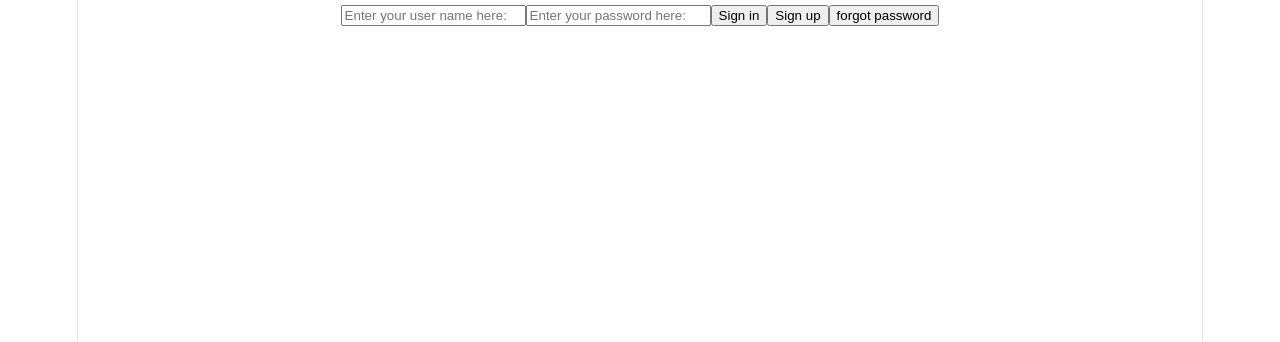
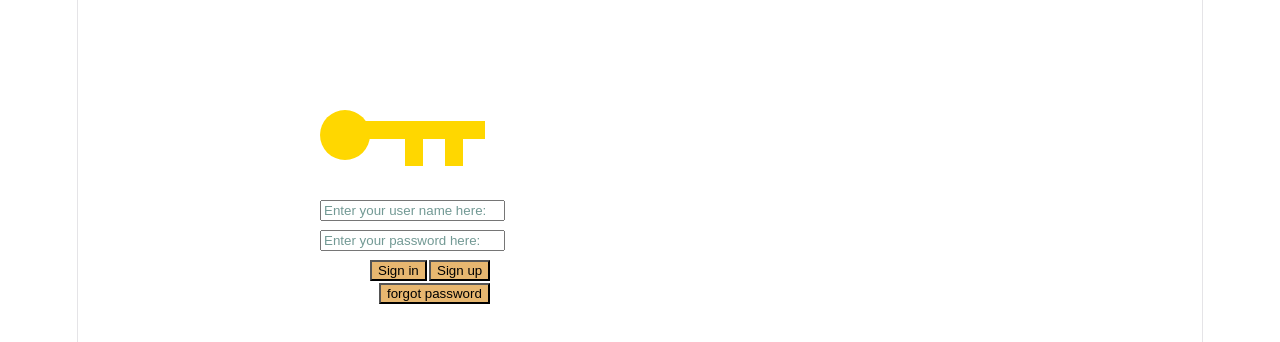
Before and after one commit to datpro1234567/PROJECT-EA, a React app in the folder FRONTEND/: page / in a window 1280 px wide. Shown: the top 342 px of the page. Built offline with nearby package versions, Linux system fonts and the light colour scheme; the HTML template or start-up script is replaced by a standard one.

Commit message:
v1.2 content: decorate frontend by create css file and import it to jsx file in FRONEND/src

```diff
--- a/FRONTEND/src/App.css
+++ b/FRONTEND/src/App.css
@@ -1,184 +1,91 @@
-.counter {
-  font-size: 16px;
-  padding: 5px 10px;
-  border-radius: 5px;
-  color: var(--accent);
-  background: var(--accent-bg);
-  border: 2px solid transparent;
-  transition: border-color 0.3s;
-  margin-bottom: 24px;
-
-  &:hover {
-    border-color: var(--accent-border);
-  }
-  &:focus-visible {
-    outline: 2px solid var(--accent);
-    outline-offset: 2px;
-  }
+#inputName
+{
+  position:absolute;
+  top:200px;
+  left:320px;
+  color: rgb(106, 206, 231);
+}
+#inputName::placeholder
+{
+  color: rgb(114, 153, 148);
 }
 
-.hero {
-  position: relative;
-
-  .base,
-  .framework,
-  .vite {
-    inset-inline: 0;
-    margin: 0 auto;
-  }
-
-  .base {
-    width: 170px;
-    position: relative;
-    z-index: 0;
-  }
-
-  .framework,
-  .vite {
-    position: absolute;
-  }
-
-  .framework {
-    z-index: 1;
-    top: 34px;
-    height: 28px;
-    transform: perspective(2000px) rotateZ(300deg) rotateX(44deg) rotateY(39deg)
-      scale(1.4);
-  }
-
-  .vite {
-    z-index: 0;
-    top: 107px;
-    height: 26px;
-    width: auto;
-    transform: perspective(2000px) rotateZ(300deg) rotateX(40deg) rotateY(39deg)
-      scale(0.8);
-  }
+#inputEmail
+{
+  position:absolute;
+  top:230px;
+  left:320px;
+  color: rgb(106, 206, 231);
+}
+#inputEmail::placeholder
+{
+  color: rgb(114, 153, 148);
 }
 
-#center {
-  display: flex;
-  flex-direction: column;
-  gap: 25px;
-  place-content: center;
-  place-items: center;
-  flex-grow: 1;
-
-  @media (max-width: 1024px) {
-    padding: 32px 20px 24px;
-    gap: 18px;
-  }
+#buttonSignIn
+{
+  position: absolute;
+  top: 260px;
+  left: 370px;
+  background-color: rgb(231, 183, 112);
+  color:black;
+}
+#buttonSignUp
+{
+  position: absolute;
+  top: 260px;
+  left: 429px;
+  background-color: rgb(231, 183, 112);
+  color:black;
+}
+#buttonForgotPassword
+{
+  position: absolute;
+  top:283px;
+  left: 379px;
+  background-color: rgb(231, 183, 112);
+  color:black;
 }
 
-#next-steps {
-  display: flex;
-  border-top: 1px solid var(--border);
-  text-align: left;
+.headKey
+{
+  position: absolute;
+  top: 110px;
+  left: 320px;
 
-  & > div {
-    flex: 1 1 0;
-    padding: 32px;
-    @media (max-width: 1024px) {
-      padding: 24px 20px;
-    }
-  }
+  background-color:gold;
+  width: 50px;
+  height: 50px;
+  border-radius:40px;
+}
+.shaftKey
+{
+  position:absolute;
+  top:121px;
+  left:325px;
 
-  .icon {
-    margin-bottom: 16px;
-    width: 22px;
-    height: 22px;
-  }
+  background-color:gold;
+  width:160px;
+  height:18px;
 
-  @media (max-width: 1024px) {
-    flex-direction: column;
-    text-align: center;
-  }
 }
+.teethKey
+{
+  position:absolute;
+  top:126px;
+  left:445px;
 
-#docs {
-  border-right: 1px solid var(--border);
+  background-color: gold;
+  width:18px;
+  height: 40px;
+}
+.teethKey::before
+{
+  content: "";
+  position:absolute;
+  left:-40px;
 
-  @media (max-width: 1024px) {
-    border-right: none;
-    border-bottom: 1px solid var(--border);
-  }
+  background-color: gold;
+  width:18px;
+  height: 40px;
 }
-
-#next-steps ul {
-  list-style: none;
-  padding: 0;
-  display: flex;
-  gap: 8px;
-  margin: 32px 0 0;
-
-  .logo {
-    height: 18px;
-  }
-
-  a {
-    color: var(--text-h);
-    font-size: 16px;
-    border-radius: 6px;
-    background: var(--social-bg);
-    display: flex;
-    padding: 6px 12px;
-    align-items: center;
-    gap: 8px;
-    text-decoration: none;
-    transition: box-shadow 0.3s;
-
-    &:hover {
-      box-shadow: var(--shadow);
-    }
-    .button-icon {
-      height: 18px;
-      width: 18px;
-    }
-  }
-
-  @media (max-width: 1024px) {
-    margin-top: 20px;
-    flex-wrap: wrap;
-    justify-content: center;
-
-    li {
-      flex: 1 1 calc(50% - 8px);
-    }
-
-    a {
-      width: 100%;
-      justify-content: center;
-      box-sizing: border-box;
-    }
-  }
-}
-
-#spacer {
-  height: 88px;
-  border-top: 1px solid var(--border);
-  @media (max-width: 1024px) {
-    height: 48px;
-  }
-}
-
-.ticks {
-  position: relative;
-  width: 100%;
-
-  &::before,
-  &::after {
-    content: '';
-    position: absolute;
-    top: -4.5px;
-    border: 5px solid transparent;
-  }
-
-  &::before {
-    left: 0;
-    border-left-color: var(--border);
-  }
-  &::after {
-    right: 0;
-    border-right-color: var(--border);
-  }
-}
--- a/FRONTEND/src/App.jsx
+++ b/FRONTEND/src/App.jsx
@@ -1,4 +1,5 @@
 import {useState, usestate} from "react"
+import "../src/App.css"
 
 export default function App()
 {
@@ -17,11 +18,19 @@ export default function App()
   console.log(name, email)
   return(
     <div>
-      <input placeholder="Enter your user name here: " onChange={handleName}></input>
-      <input placeholder="Enter your password here: " onChange={handlePassWord}></input>
-      <button>Sign in</button>
-      <button>Sign up</button>
-      <button>forgot password</button>
+      <div id="body">
+        <input placeholder="Enter your user name here: " onChange={handleName} id="inputName"></input>
+        <input placeholder="Enter your password here: " onChange={handlePassWord} id="inputEmail"></input>
+        <button id = "buttonSignIn">Sign in</button>
+        <button id = "buttonSignUp">Sign up</button>
+        <button id = "buttonForgotPassword">forgot password</button>
+      </div>
+
+      <div id="keyIcon">
+        <div className="shaftKey"></div>
+        <div className="headKey"></div>
+        <div className="teethKey"></div>
+      </div>
     </div>
   )
 }
```
